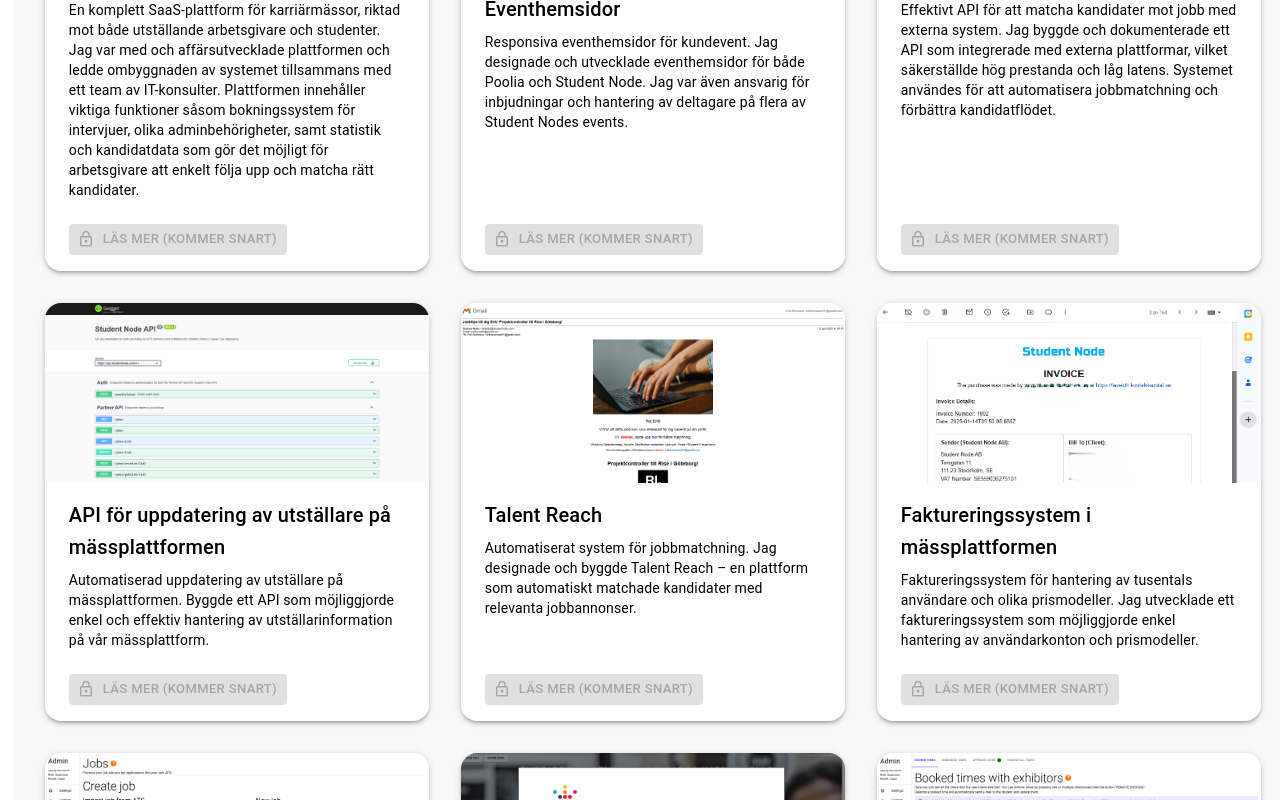
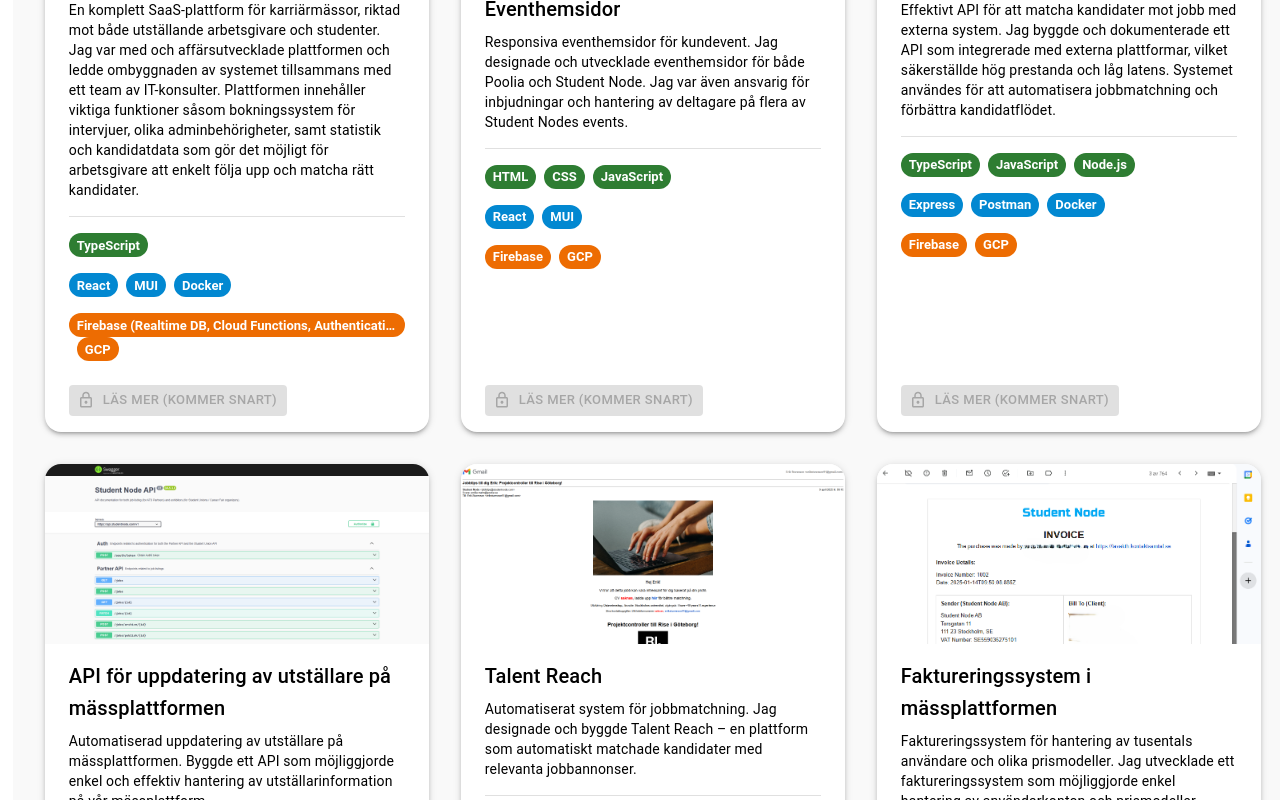
Before and after one commit to eriksturesson/react-eriksturesson, a React (Create React App) app: page / in a window 1280 px wide. Shown: the part 2260-3060 px from the top of the page. Built offline with nearby package versions, Linux system fonts and the light colour scheme.

Commit message:
Tags also added in Portfolio Cards and modals

```diff
--- a/src/components/PortfolioCard.tsx
+++ b/src/components/PortfolioCard.tsx
@@ -1,5 +1,17 @@
 import LockOutlinedIcon from "@mui/icons-material/LockOutlined";
-import { Button, Card, CardActions, CardContent, CardMedia, Typography } from "@mui/material";
+import {
+  Box,
+  Button,
+  Card,
+  CardActions,
+  CardContent,
+  CardMedia,
+  Chip,
+  Divider,
+  Stack,
+  Typography,
+} from "@mui/material";
+import { getCategoryColor, mapTagToCategory } from "../helpers/tagHelpers";
 import { PortfolioItem } from "../types/portfolio";
 
 export default function PortfolioCard({
@@ -23,6 +35,25 @@
           {item.title}
         </Typography>
         <Typography variant="body2">{item.description}</Typography>
+        <Divider sx={{ pt: 2, mb: 2 }} />
+        <Stack direction="column" spacing={2} sx={{ width: "100%" }}>
+          {Object.entries(item.tags).map(([category, tags], index) => (
+            <Box key={category}>
+              <Stack direction="row" spacing={1} flexWrap="wrap">
+                {tags.map((tag: string) => (
+                  <Chip
+                    key={`${category}-${tag}`}
+                    label={tag}
+                    color={getCategoryColor(mapTagToCategory(category))}
+                    variant="filled"
+                    size="small"
+                    sx={{ m: 0.5 }} // Ökat mellanrum mellan chipsen
+                  />
+                ))}
+              </Stack>
+            </Box>
+          ))}
+        </Stack>
       </CardContent>
       <CardActions sx={{ px: 3, pb: 2 }}>
         {item.modal ? (
--- a/src/components/PortfolioModal.tsx
+++ b/src/components/PortfolioModal.tsx
@@ -1,6 +1,7 @@
 // components/PortfolioModal.tsx
-import { Alert, Box, Button, Modal, Snackbar, Typography } from "@mui/material";
+import { Alert, Box, Button, Chip, Divider, Modal, Snackbar, Stack, Typography } from "@mui/material";
 import { useState } from "react";
+import { getCategoryColor, mapTagToCategory } from "../helpers/tagHelpers";
 import { PortfolioItem } from "../types/portfolio";
 
 interface Props {
@@ -51,6 +52,26 @@
                 {item.title}
               </Typography>
               <Typography variant="body1">{item.modal.description || item.description}</Typography>
+              <Divider sx={{ pt: 2, mb: 2 }} />
+              <Stack direction="column" spacing={2} sx={{ width: "100%" }}>
+                {Object.entries(item.tags).map(([category, tags], index) => (
+                  <Box key={category}>
+                    <Stack direction="row" spacing={1} flexWrap="wrap">
+                      {tags.map((tag: string) => (
+                        <Chip
+                          key={`${category}-${tag}`}
+                          label={tag}
+                          color={getCategoryColor(mapTagToCategory(category))}
+                          variant="filled"
+                          size="small"
+                          sx={{ m: 0.5 }} // Ökat mellanrum mellan chipsen
+                        />
+                      ))}
+                    </Stack>
+                  </Box>
+                ))}
+              </Stack>
+              <Divider sx={{ pt: 2, mb: 2 }} />
               {item.modal.media && item.modal.media.length > 0 && (
                 <Box mt={2}>
                   {/* Example to show images in the modal */}
--- a/src/helpers/tagHelpers.ts
+++ b/src/helpers/tagHelpers.ts
@@ -12,3 +12,16 @@
       return "default"; // Om någon annan kategori skulle komma in, vilket inte borde hända.
   }
 };
+// Funktion som mappar interna tags till de vi vill använda i getCategoryColor
+export const mapTagToCategory = (tagKey: string): "Languages" | "Tools" | "Platforms" => {
+  switch (tagKey) {
+    case "programmingLanguages":
+      return "Languages";
+    case "tools":
+      return "Tools";
+    case "platforms":
+      return "Platforms";
+    default:
+      return "Languages";
+  }
+};
```
